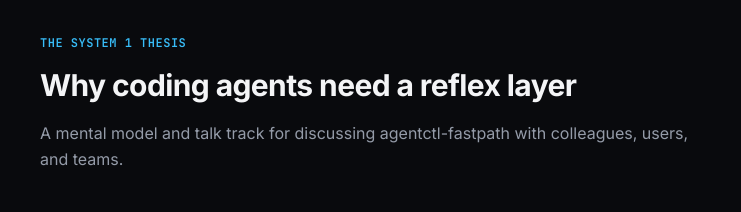
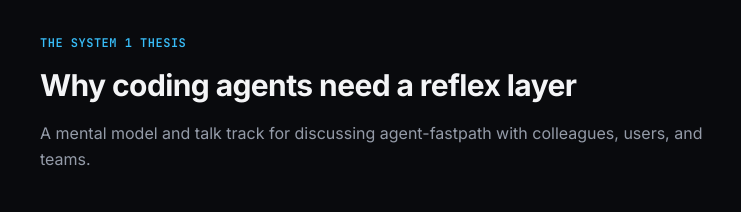
Before and after one commit to abhishekswe/agent-fastpath, a website: page docs/index.html in a window 1280 px wide. Shown: the part 3280-3492 px from the top of the page, 44-785 px from the left. Drawn offline with Linux system fonts and the light colour scheme.

Commit message:
docs: clean up branding to agent-fastpath exclusively

```diff
--- a/docs/index.html
+++ b/docs/index.html
@@ -1370,7 +1370,7 @@
     <div class="container">
       <div class="section-eyebrow">The System 1 Thesis</div>
       <h2 class="section-heading">Why coding agents need a reflex layer</h2>
-      <p class="section-sub">A mental model and talk track for discussing agentctl-fastpath with colleagues, users, and teams.</p>
+      <p class="section-sub">A mental model and talk track for discussing agent-fastpath with colleagues, users, and teams.</p>
 
       <div class="essay-grid">
         <!-- Essay Left -->
@@ -1534,7 +1534,7 @@
   <footer>
     <div class="container footer-inner">
       <div>
-        <strong>agent-fastpath</strong> (formerly agentctl-fastpath) • MIT License
+        <strong>agent-fastpath</strong> • MIT License
       </div>
       <div>
         Built with TypeSafe Jev & Model Context Protocol
```
Also changed, not shown: index.html (+2 -2 lines), README.md.
